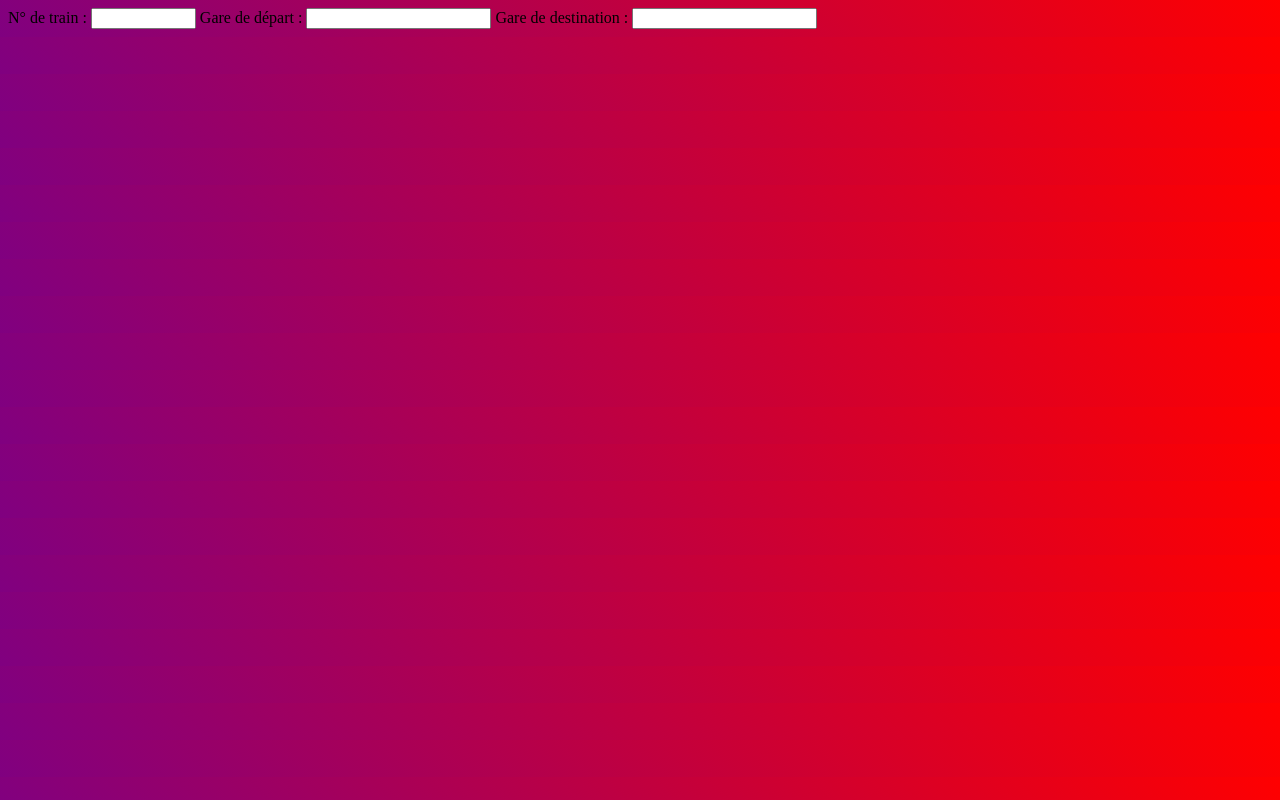
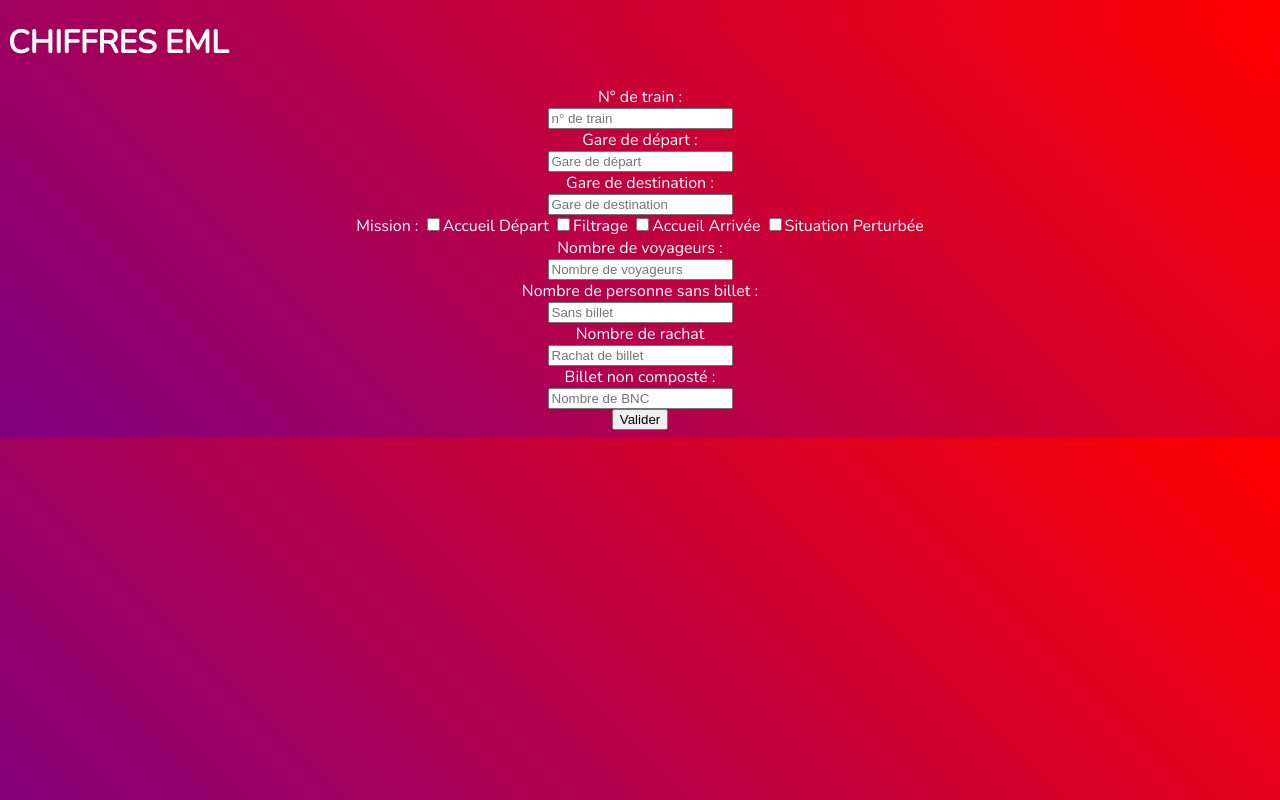
Before and after one commit to MisterWaner/appli-train, a plain HTML site: page index.html in a window 1280 px wide. Drawn offline with nearby package versions, Linux system fonts and the light colour scheme.

Commit message:
index.html : add form css: add some style

```diff
--- a/index.html
+++ b/index.html
@@ -3,19 +3,44 @@
   <head>
     <meta charset="UTF-8">
     <meta name="viewport" content="width=device-width, initial-scale=1.0">
+    <link href="https://fonts.googleapis.com/css2?family=Nunito&display=swap" rel="stylesheet">
     <link rel="stylesheet" href="./style.css">
     <title>Appli train</title>
   </head>
 
   <body>
-    <div class="form">
-      <label for="train">N° de train : </label>
-      <input type="text" id="train" name="train" required number minlength="4" maxlength="6" size="10">
-      <label for="origin">Gare de départ : </label>
-      <input type="text" name="origin" id="originStation">
-      <label for="destination">Gare de destination : </label>
-      <input type="text" name="destination" id="destinationStation">
+    <header>
+      <h1>CHIFFRES EML</h1>
+    </header>
+    <div class="section">
+      <div class="form">
+        <label for="train">N° de train : </label>
+        <input type="number" id="train" name="train" placeholder="n° de train" required>
+        <label for="origin">Gare de départ : </label>
+        <input type="text" name="origin" id="originStation" placeholder="Gare de départ" required>
+        <label for="destination">Gare de destination : </label>
+        <input type="text" name="destination" id="destinationStation" placeholder="Gare de destination" required>
+        <div class="mission">
+          <label for="mission">Mission : </label>
+          <input type="checkbox" name="mission" id="accueilDepart">Accueil Départ
+          <input type="checkbox" name="mission" id="filtrage">Filtrage
+          <input type="checkbox" name="mission" id="accueilArrivee">Accueil Arrivée
+          <input type="checkbox" name="mission" id="situationPerturbee">Situation Perturbée
+        </div>
+        <label for="passengers">Nombre de voyageurs : </label>
+        <input type="number" name="passengers" id="passengers" placeholder="Nombre de voyageurs" required>
+        <label for="sansBillet">Nombre de personne sans billet : </label>
+        <input type="number" name="sansBillet" id="sansBillet" placeholder="Sans billet" required>
+        <label for="achat">Nombre de rachat</label>
+        <input type="number" name="achat" id="achat" placeholder="Rachat de billet" required>
+        <label for="bnc">Billet non composté : </label>
+        <input type="number" name="bnc" id="bnc" placeholder="Nombre de BNC" required>
+        <input type="submit" value="Valider">
+      </div>
     </div>
+    <footer>
+    </footer>
+
     <script src="./script.js"></script>
   </body>
 </html>
--- a/style.css
+++ b/style.css
@@ -1,3 +1,24 @@
-body {
+html, body {
   background: linear-gradient(45deg, purple, red);
+  color: white;
+  font-family: 'Nunito', sans-serif;
 }
+
+.section {
+  display: flex;
+  flex-direction: column;
+  align-items: center;
+  justify-content: space-between;
+}
+
+.mission {
+  display: block;
+}
+
+.form {
+  display: flex;
+  flex-direction: column;
+  align-items: center;
+  justify-content: center;
+  width: 600px;
+}
```
